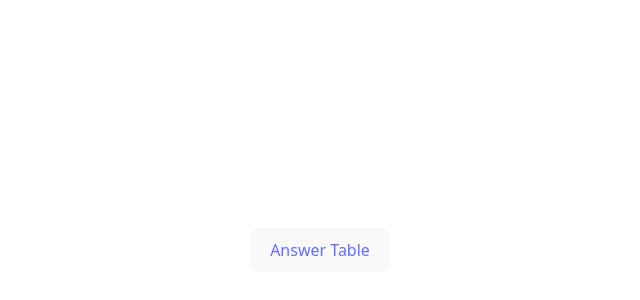
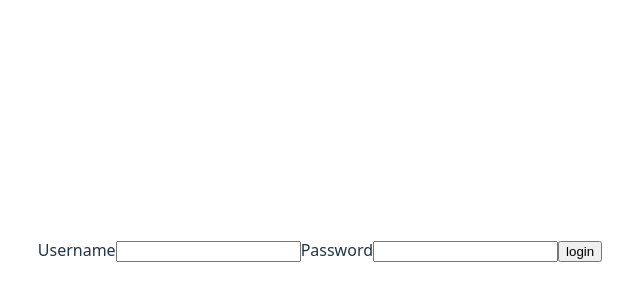
Before and after one commit to SleepyAlpacas/CPS731, a React (Vite) app in the folder vite-project/: page /admin in a window 1280 px wide. Shown: the part 150-450 px from the top of the page, without its empty margins (320-960 px from the left). Built offline with nearby package versions, Linux system fonts and the light colour scheme.

Commit message:
basic login for admin

```diff
--- a/vite-project/src/Admin.jsx
+++ b/vite-project/src/Admin.jsx
@@ -1,12 +1,28 @@
 import React from "react";
-import { useEffect } from "react";
 import axios from "axios";
 import { Link } from "react-router";
 
 function Admin(){
+    const [loggedIn, setLoggedIn] = React.useState(false)
+
+    async function checkLogIn(){
+        const username = document.getElementById("username").value
+        const password = document.getElementById("password").value
+        const out = await axios.get(`http://localhost:8080/account/${username}/${password}`)
+        if (out.data[0].length == 1 && out.data[0][0].is_admin == 1) setLoggedIn(true)
+    }
+
     return(
-        <>
-            <button><Link to={"/admin/answer"}>Answer Table</Link></button>
+        <>  {   !loggedIn &&
+                <form>
+                    <label>Username</label>
+                    <input type="text" id="username"/>
+                    <label>Password</label>
+                    <input type="password" id="password"/>
+                    <input type="button" value={"login"} onClick={checkLogIn}/>
+                </form>
+            }
+            {loggedIn && <button><Link to={"/admin/answer"}>Answer Table</Link></button>}
         </>
     )
 }
```
Also changed, not shown: 1 other file (tests, documents, lock files or other folders).
